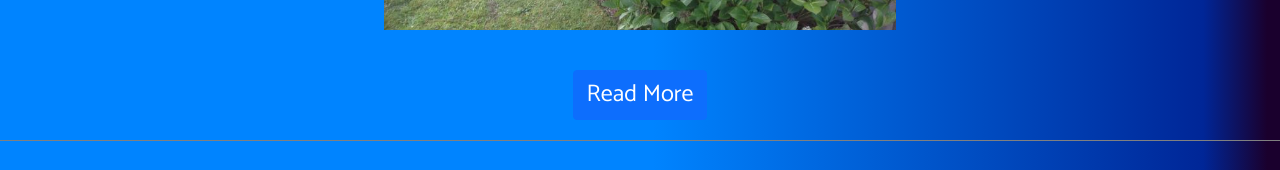
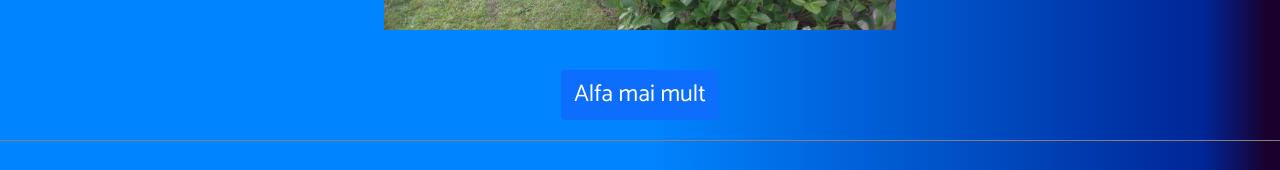
Before and after one commit to Geod11/samudachpro, a React (Create React App) app: page / in a window 1280 px wide. Shown: the part 2037-2207 px from the top of the page. Built offline with nearby package versions, Linux system fonts and the light colour scheme.

Commit message:
Update read more button

```diff
--- a/src/Components/Home.js
+++ b/src/Components/Home.js
@@ -77,7 +77,7 @@ function Home() {
       </div>
       <HashLink to="/services#topServices">
         <button className="home__readMoreServices btn btn-primary">
-          Read More
+          Alfa mai mult
         </button>
       </HashLink>
       {/*
```
